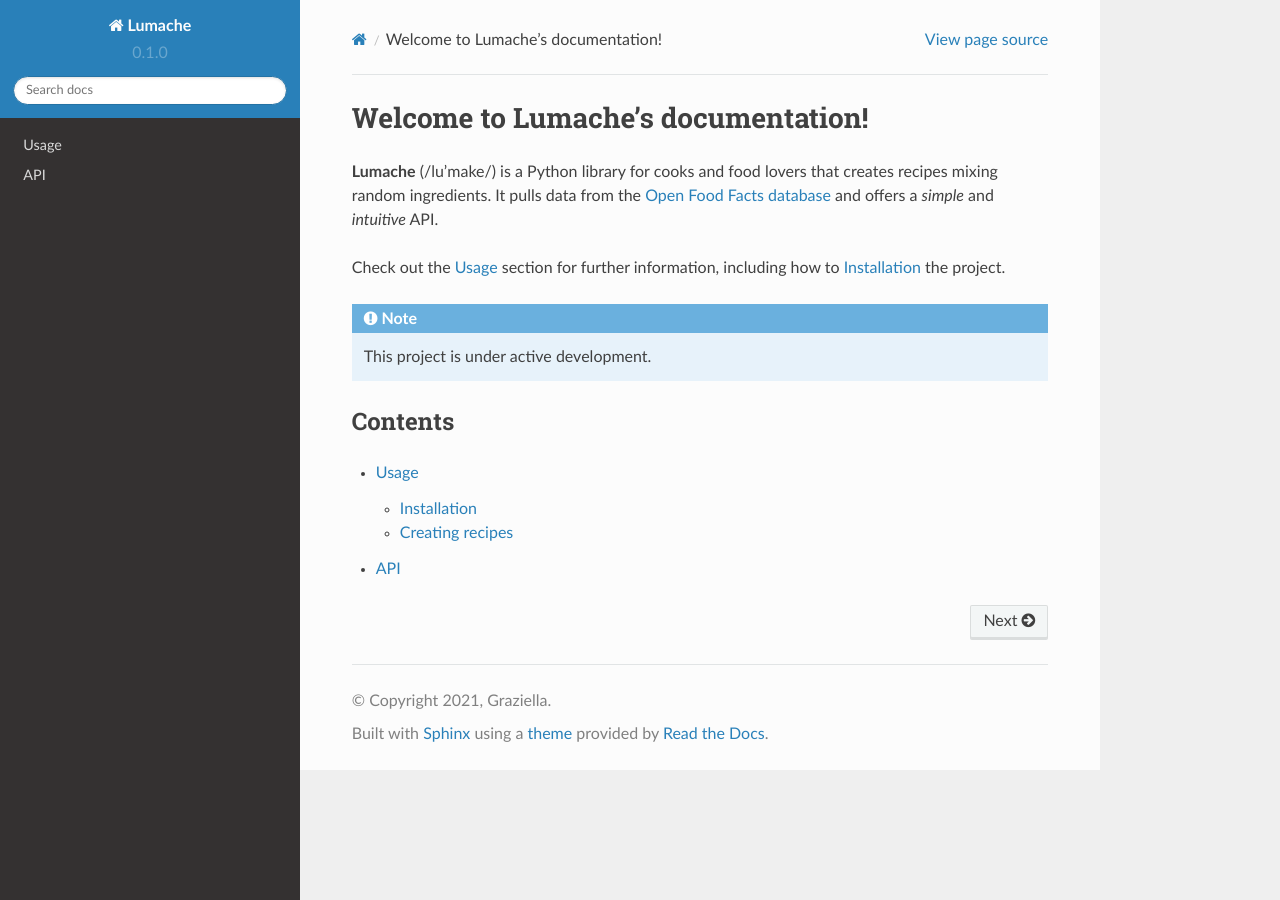
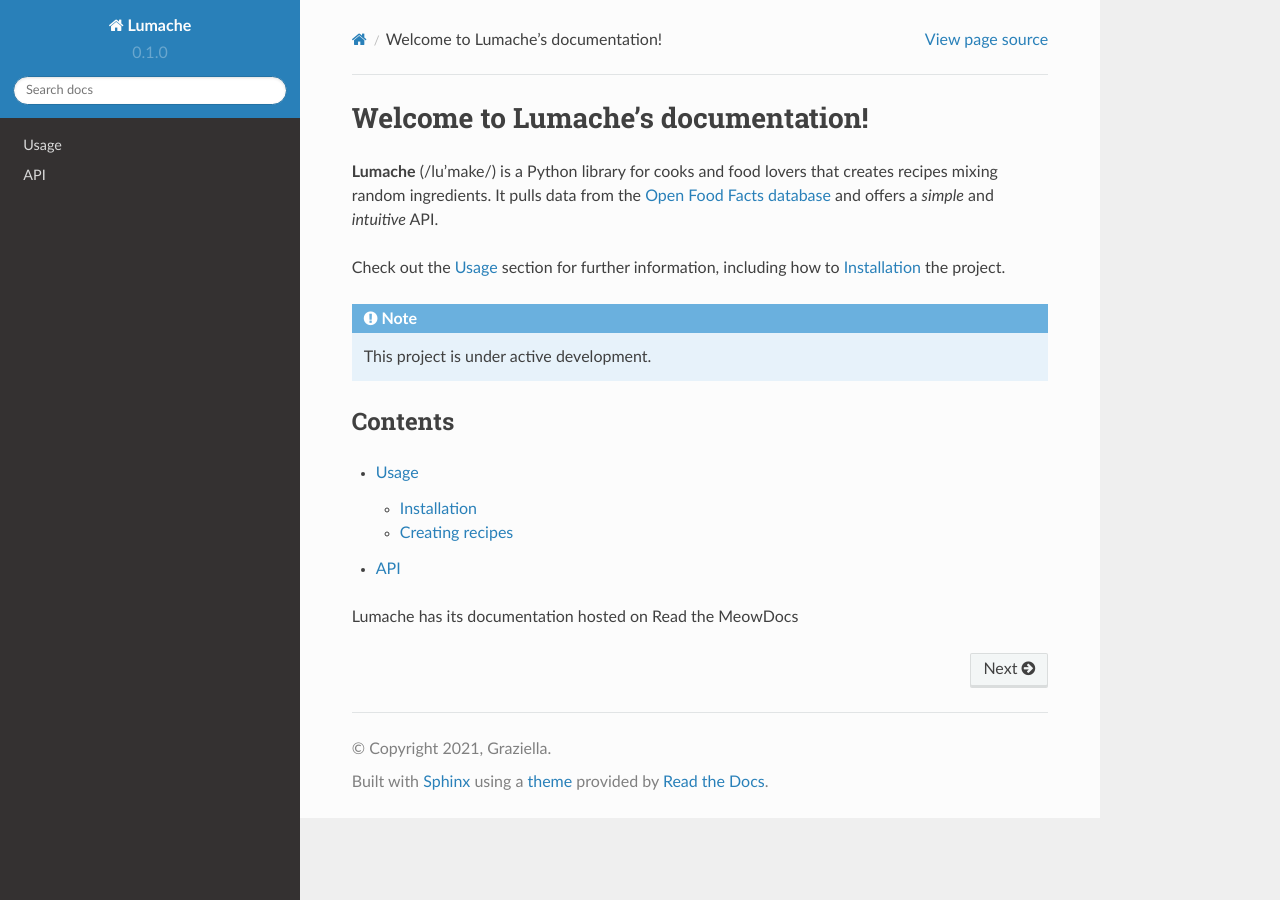
Before and after one commit to pacrob/rtd-tester, a Sphinx documentation site: the page built from docs/source/index.rst, in a window 1280 px wide. Built offline with Sphinx 7.4.7 and the Read the Docs theme 2.0.0, drawn with Linux system fonts in a browser that asks for light colours.

Commit message:
this is documentation

```diff
--- a/docs/source/index.rst
+++ b/docs/source/index.rst
@@ -20,3 +20,6 @@ Contents
 
    usage
    api
+
+
+Lumache has its documentation hosted on Read the MeowDocs
```
